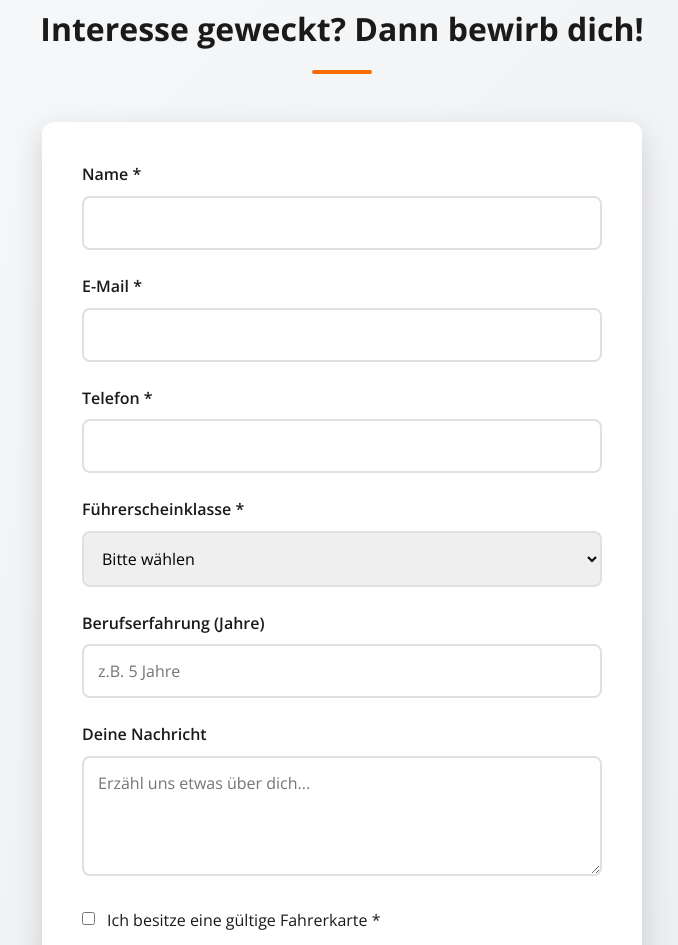
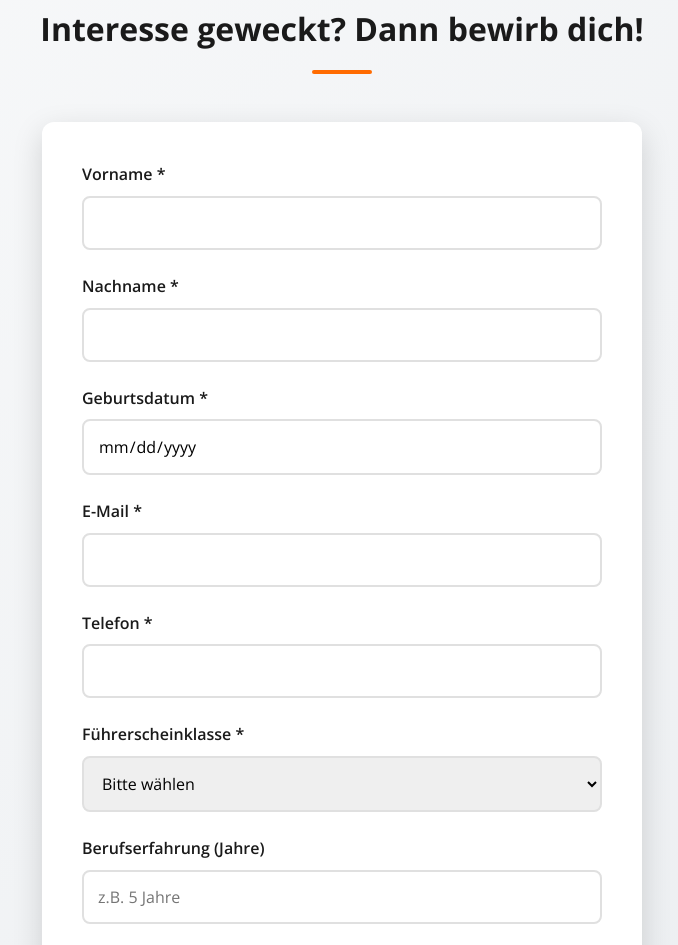
Before and after one commit to MKlimentowicz/verbinden-was-bewegt-site, a plain HTML site: page karriere.html in a window 1280 px wide. Shown: the part 2069-3014 px from the top of the page, without its empty margins (298-976 px from the left). Drawn offline with nearby package versions, Linux system fonts and the light colour scheme.

Commit message:
feat: enhance application form with date input and autocomplete attributes

```diff
--- a/karriere.html
+++ b/karriere.html
@@ -310,6 +310,7 @@
         input[type="text"],
         input[type="email"],
         input[type="tel"],
+        input[type="date"],
         textarea,
         select {
             width: 100%;
@@ -326,6 +327,15 @@
         select:focus {
             outline: none;
             border-color: var(--primary-color);
+        }
+
+        input[type="date"]:focus {
+            outline: none;
+            border-color: var(--primary-color);
+        }
+
+        input[type="date"]::-webkit-calendar-picker-indicator {
+            opacity: 0; /* hide native icon, use custom */
         }
 
         textarea {
@@ -575,7 +585,7 @@
                 <div class="success-message" id="successMessage">
                     ✓ Vielen Dank für deine Bewerbung! Wir melden uns schnellstmöglich bei dir.
                 </div>
-                <form id="applicationForm" aria-label="Bewerbungsformular" action="https://api.staticforms.xyz/submit" method="POST">
+                <form id="applicationForm" aria-label="Bewerbungsformular" action="https://api.staticforms.xyz/submit" method="POST" autocomplete="on">
                     <!-- StaticForms required/optional fields -->
                     <input type="hidden" name="accessKey" value="sf_m1a2bh3f60ifl2d67kbjl40g">
                     <input type="hidden" name="subject" value="Neue Bewerbung – Verbinden was bewegt">
@@ -585,20 +595,28 @@
                     <input type="text" name="honeypot" tabindex="-1" autocomplete="off" style="display:none">
 
                     <div class="form-group">
-                        <label for="name">Name *</label>
-                        <input type="text" id="name" name="name" required aria-required="true">
+                        <label for="firstName">Vorname *</label>
+                        <input type="text" id="firstName" name="firstName" required aria-required="true" autocomplete="given-name">
+                    </div>
+                    <div class="form-group">
+                        <label for="lnachname">Nachname *</label>
+                        <input type="text" id="lnachname" name="lnachname" required aria-required="true" autocomplete="family-name">
+                    </div>
+                    <div class="form-group">
+                        <label for="birthDate">Geburtsdatum *</label>
+                        <input type="date" id="birthDate" name="birthDate" required aria-required="true" autocomplete="bday">
                     </div>
                     <div class="form-group">
                         <label for="email">E-Mail *</label>
-                        <input type="email" id="email" name="email" required aria-required="true">
+                        <input type="email" id="email" name="email" required aria-required="true" autocomplete="email">
                     </div>
                     <div class="form-group">
                         <label for="phone">Telefon *</label>
-                        <input type="tel" id="phone" name="phone" required aria-required="true">
+                        <input type="tel" id="phone" name="phone" required aria-required="true" autocomplete="tel">
                     </div>
                     <div class="form-group">
                         <label for="license">Führerscheinklasse *</label>
-                        <select id="license" name="license" required aria-required="true">
+                        <select id="license" name="license" required aria-required="true" autocomplete="off">
                             <option value="">Bitte wählen</option>
                             <option value="C">Klasse C</option>
                             <option value="CE">Klasse CE</option>
@@ -606,11 +624,11 @@
                     </div>
                     <div class="form-group">
                         <label for="experience">Berufserfahrung (Jahre)</label>
-                        <input type="text" id="experience" name="experience" placeholder="z.B. 5 Jahre">
+                        <input type="text" id="experience" name="experience" placeholder="z.B. 5 Jahre" autocomplete="off">
                     </div>
                     <div class="form-group">
                         <label for="message">Deine Nachricht</label>
-                        <textarea id="message" name="message" placeholder="Erzähl uns etwas über dich..."></textarea>
+                        <textarea id="message" name="message" placeholder="Erzähl uns etwas über dich..." autocomplete="off"></textarea>
                     </div>
                     <div class="form-group">
                         <div class="checkbox-group">
```
